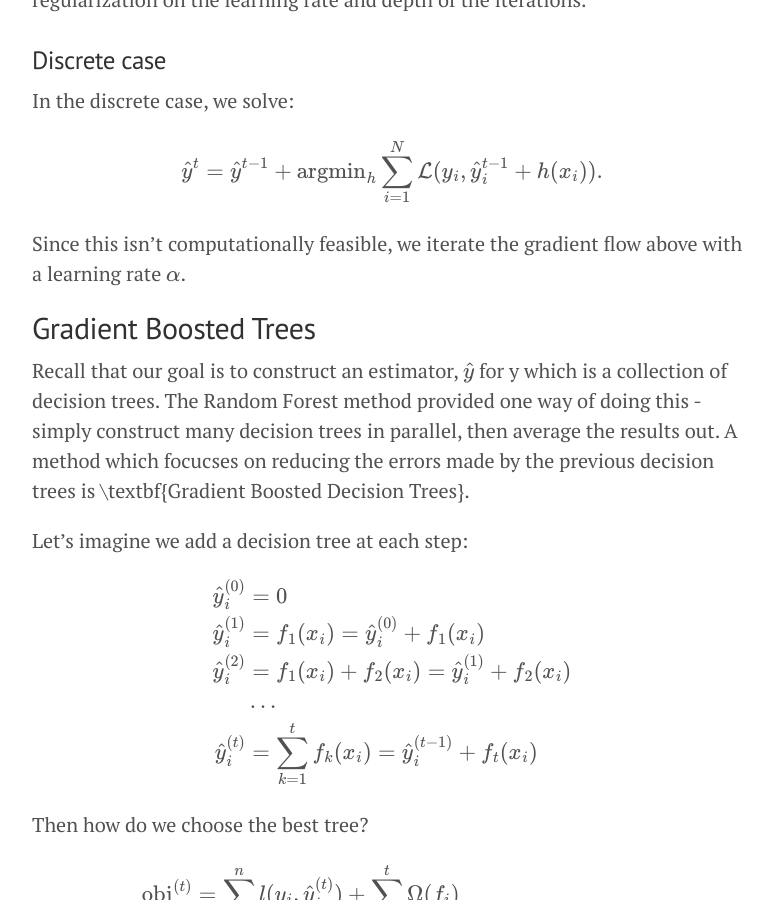
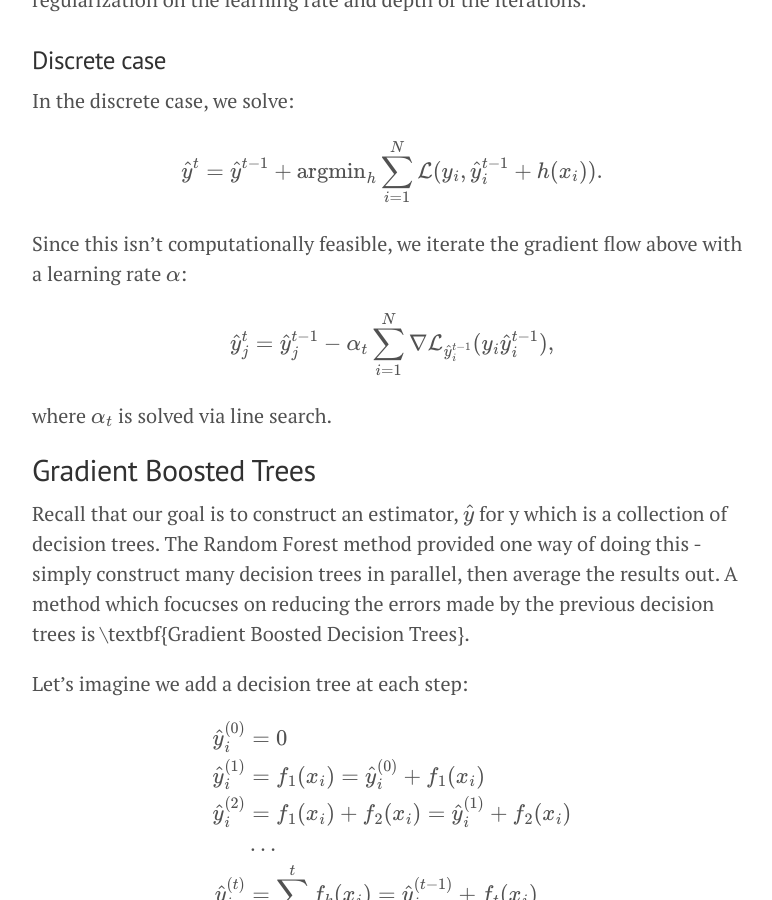
Before and after one commit to doriang102/doriang102.github.io, a Jekyll site: the page built from _posts/2017-10-15-Introduction-To-Ensemble-Methods.md, in a window 1280 px wide and 900 px high, scrolled down 10966 px. Shown: the whole window, without its empty margins (248-1020 px from the left). Built offline with Jekyll 4.4.1, drawn with Linux system fonts in a browser that asks for light colours; our own code applies the rules of GitHub Pages for plain Markdown files; formulas are drawn with MathJax 3.

Commit message:
Update 2017-10-15-Introduction-To-Ensemble-Methods.md

```diff
--- a/_posts/2017-10-15-Introduction-To-Ensemble-Methods.md
+++ b/_posts/2017-10-15-Introduction-To-Ensemble-Methods.md
@@ -254,7 +254,11 @@ In the discrete case, we solve:
 
 $$ \hat y^{t} = \hat y^{t-1} + \textrm{argmin}_h \sum_{i=1}^N\mathcal{L} (y_i, \hat y_i^{t-1} + h(x_i)). $$
 
-Since this isn't computationally feasible, we iterate the gradient flow above with a learning rate $$\alpha$$.
+Since this isn't computationally feasible, we iterate the gradient flow above with a learning rate $$\alpha$$:
+
+$$\hat y_j^{t} = \hat y_j^{t-1} - \alpha_t \sum_{i=1}^N \nabla \mathcal{L}_{\hat y_i^{t-1}} (y_i \hat y_i^{t-1}),$$
+
+where $$\alpha_t$$ is solved via line search.
 
 ## Gradient Boosted Trees
 
```
